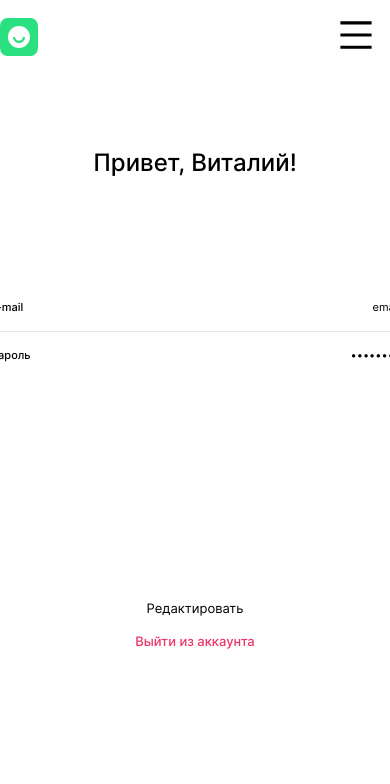
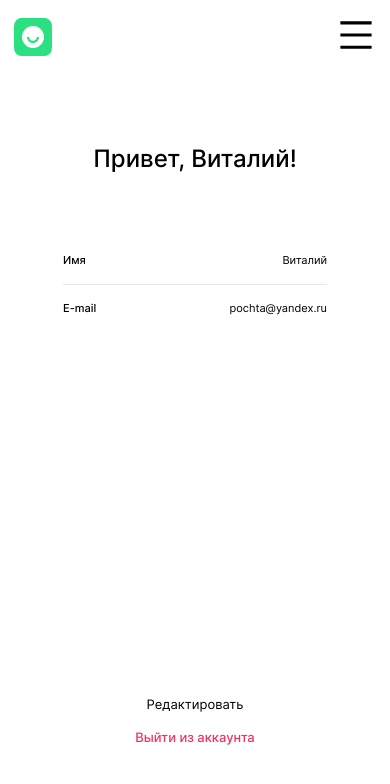
Before and after one commit to Elizaveta-Parada/movies-explorer-frontend, a React app: page /profile in a window 390 px wide. Built offline with nearby package versions, Linux system fonts and the light colour scheme.

Commit message:
PP route/profile

```diff
--- a/src/components/HeaderAuth/HeaderAuth.css
+++ b/src/components/HeaderAuth/HeaderAuth.css
@@ -17,3 +17,16 @@
     width: 38px;
     height: 38px;
 }
+
+@media screen and (max-width: 780px) {
+    .header__auth-logo {
+        margin-left: 30px;
+    }
+}
+
+@media screen and (max-width: 400px) {
+    .header__auth-logo {
+        margin-left: 14px;
+    }
+
+}
--- a/src/components/Main/Main.js
+++ b/src/components/Main/Main.js
@@ -9,16 +9,18 @@ import Footer from "../Footer/Footer"
 
 function Main() {
   return (
+    <>
+      <Header />
       <section className="main">
-      <Header />
         <Promo />
         <NavTab />
         <AboutProject />
         <Techs />
         <AboutMe />
         <Portfolio />
+      </section>
       <Footer />
-    </section>
+    </>
   );
 }
 
--- a/src/components/Movies/Movies.js
+++ b/src/components/Movies/Movies.js
@@ -7,13 +7,15 @@ import './Movies.css'
 
 function Movies() {
     return (
-        <section className="movies">
+        <>
             <HeaderAuth />
             <SearchForm />
-            <MoviesCardList />
+            <section className="movies">
+                <MoviesCardList />
+            </section>
             <Preloader />
             <Footer />
-        </section>
+        </>
     );
 }
 
--- a/src/components/MoviesCardList/MoviesCardList.css
+++ b/src/components/MoviesCardList/MoviesCardList.css
@@ -3,12 +3,12 @@
     margin: auto;
     max-width: 1140px;
     max-height: 1325px;
+    margin-top: 5px;
 }
 
 .movies__list {
     padding: 0;
     margin: 0;
-    margin-top: calc(40px + (70 - 40)*((100vw - 320px)/(1280 - 320)));
     list-style: none;
     display: grid;
     grid-template-columns: repeat(auto-fit, minmax(270px, 1fr));
@@ -19,24 +19,24 @@
 
 @media screen and (max-width: 780px) {
     .movies__list {
-        margin-top: 71px;
         grid-template-columns: repeat(auto-fit, minmax(339px, 1fr));
         grid-gap: 36px 30px;
     }
 
     .movies__card-list {
         width: 708px;
+        margin-top: 78px;
     }
 }
 
 @media screen and (max-width: 400px) {
     .movies__card-list {
         width: 300px;
+        margin-top: 50px;
     }
 
     .movies__list {
         grid-template-columns: repeat(auto-fit, minmax(300px, 1fr));
-        margin-top: 40px;
         gap: 20px;
     }
 }
--- a/src/components/MoviesCardList/MoviesCardList.js
+++ b/src/components/MoviesCardList/MoviesCardList.js
@@ -20,22 +20,7 @@ function MoviesCardList() {
         <li>
           <MoviesCard />
         </li>
-        {/* <li>
-          <MoviesCard />
-        </li>
         <li>
-          <MoviesCard />
-        </li>
-        <li>
-          <MoviesCard />
-        </li> */}
-        {/* <li>
-          <MoviesCard />
-        </li>
-        <li>
-          <MoviesCard />
-        </li> */}
-        {/* <li>
           <MoviesCard />
         </li>
         <li>
@@ -52,7 +37,22 @@ function MoviesCardList() {
         </li>
         <li>
           <MoviesCard />
-        </li> */}
+        </li>
+        <li>
+          <MoviesCard />
+        </li>
+        <li>
+          <MoviesCard />
+        </li>
+        <li>
+          <MoviesCard />
+        </li>
+        <li>
+          <MoviesCard />
+        </li>
+        <li>
+          <MoviesCard />
+        </li>
       </ul>
     </section>
   );
--- a/src/components/Navigation/Navigation.css
+++ b/src/components/Navigation/Navigation.css
@@ -2,7 +2,7 @@
     display: flex;
     align-items: center;
     justify-content: space-between;
-    width: 95%
+    width: 100%;
 }
 
 .navigation__lists {
--- a/src/components/Profile/Profile.css
+++ b/src/components/Profile/Profile.css
@@ -49,7 +49,7 @@
 }
 
 .profile__button {
-    margin-top: 220px;
+    margin-top: 205px;
     margin-bottom: 16px;
     text-align: center;
     font-size: 13px;
@@ -72,3 +72,29 @@
 .profile__massege {
     border-top: 1px solid #E8E8E8;;
 }
+
+@media screen and (max-width: 800px) {
+    .profile__title {
+        margin-top: 236px;
+        margin-bottom: 96px;
+    }
+    .profile__button {
+        margin-top: 195px;
+    }
+
+}
+
+@media screen and (max-width: 400px) {
+    .profile__title {
+        font-size: 24px;
+        margin-top: 70px;
+        margin-bottom: 80px;
+    }
+
+    .profile__container {
+        column-gap: 1px;
+    }
+    .profile__button {
+        margin-top: 363px;
+    }
+}
--- a/src/components/Profile/Profile.js
+++ b/src/components/Profile/Profile.js
@@ -10,14 +10,14 @@ function Profile() {
                 <h2 className='profile__title'>Привет, Виталий!</h2>
                 <form className="profile__form">
                     <div className='profile__container'>
-                        <label className='profile__form-text'>E-mail</label>
-                        <input className="profile__form-input" name="email" type="email" placeholder="Email"
-                            value="email" required autoComplete="username"></input>
+                        <label className='profile__form-text'>Имя</label>
+                        <input className="profile__form-input" name="text" type="text" placeholder="Виталий"
+                            value="Виталий" required autoComplete="username"></input>
                     </div>
                     <div className='profile__container'>
-                        <label className='profile__form-text'>Пароль</label>
-                        <input className="profile__form-input" name="password" type="password" placeholder="Пароль"
-                            value="password" required autoComplete="curren-password"></input>
+                        <label className='profile__form-text'>E-mail</label>
+                        <input className="profile__form-input" name="email" type="email" placeholder="email"
+                            value="pochta@yandex.ru" required autoComplete="curren-password"></input>
                     </div>
                     <button className="profile__button" type="submit">Редактировать</button>
                     <Link className='profile__link' to='/signup'>Выйти из аккаунта</Link>
--- a/src/components/SavedMovies/SavedMovies.js
+++ b/src/components/SavedMovies/SavedMovies.js
@@ -7,11 +7,15 @@ import './SavedMovies.css'
 
 function SavedMovies() {
     return (
-        <section className="saved__movies">
+        <>
             <HeaderAuth />
             <SearchForm />
-            <section className="movies__card-list">
+            <section className="saved__movies">
+                <section className="movies__card-list">
                 <ul className="movies__list">
+                    <li>
+                        <MoviesCard />
+                    </li>
                     <li>
                         <MoviesCard />
                     </li>
@@ -23,8 +27,9 @@ function SavedMovies() {
                     </li>
                 </ul>
             </section>
+            </section>
             <Footer />
-        </section>
+        </>
     );
 }
 
--- a/src/components/SearchForm/SearchForm.css
+++ b/src/components/SearchForm/SearchForm.css
@@ -1,6 +1,6 @@
 .search {
   max-width: 1280px;
-  min-height: 247px;
+  /* min-height: 247px; */
   /* border-bottom: 1px solid rgba(232, 232, 232, 1); */
 }
 
```
Lines whose indentation alone changed are shown as unchanged.
